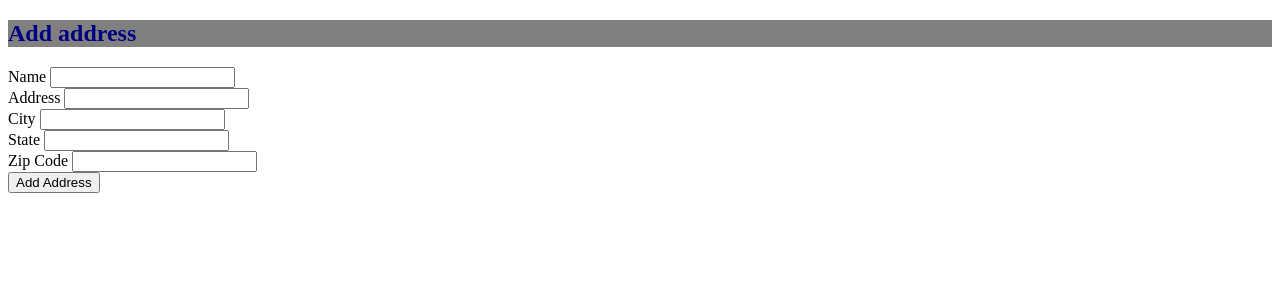
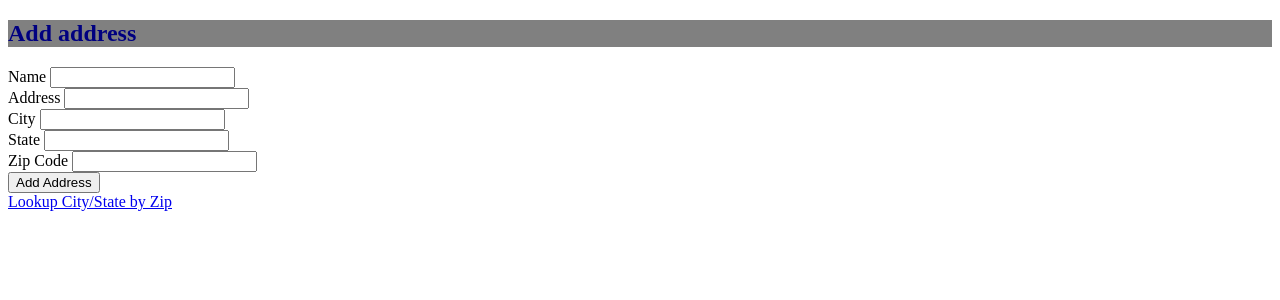
Before and after one commit to lfinney/address-book, a Flask app: page /new-address in a window 1280 px wide. Shown: the part 70-370 px from the top of the page. Run offline with Flask 2, Linux system fonts and the light colour scheme; parts of the project's set-up code (start-up, migrations or seed data) failed here and were passed over; some libraries are stand-ins or nearby versions.

Commit message:
Implement user prompt for zip code lookup; mvp achieved

```diff
--- a/main.py
+++ b/main.py
@@ -53,10 +53,6 @@ def build_url_usps_zip_lookup(user, zip_code):
     print 'call ', call
     return call
 
-test_response = build_url_usps_zip_lookup(API_USERNAME, '80110')
-
-print 'test_response ', urllib.urlopen(test_response).read()
-
 @app.route('/')
 def index():
     print 'test_response: ' + str(test_response)
@@ -94,6 +90,28 @@ def new_address():
         return redirect(url_for('addresses'))
     return render_template('new-address.html', form=form)
 
+class ZipCodeLookup(Form):
+    zip_code  = StringField(u'Zip Code', validators=[validators.Length(min=5, max=5)])
+
+@app.route('/zip-lookup', methods=['GET', 'POST'])
+def zip_code_lookup():
+    zip_lookup = ZipCodeLookup(request.form)
+    if request.method == 'POST' and zip_lookup.validate():
+        zip_code = zip_lookup.zip_code.data
+        zip_code = build_url_usps_zip_lookup(API_USERNAME, zip_code)
+        zip_code = urllib.urlopen(zip_code).read()
+
+        zip_text = xml.fromstring(zip_code).find('ZipCode').find('Zip5').text
+        city_text = xml.fromstring(zip_code).find('ZipCode').find('City').text
+        state_text = xml.fromstring(zip_code).find('ZipCode').find('State').text
+
+
+        flash('The city is %s and the state is %s for zip code %s' % (city_text, state_text, zip_text), 'success')
+
+        print zip_code
+        return redirect(url_for('new_address'))
+    return render_template('ziplookup.html', zip_lookup=zip_lookup)
+
 @app.route('/delete_address/<string:name>', methods=['POST'])
 def delete_address(name):
     if request.method == 'POST':
--- a/templates/addresses.html
+++ b/templates/addresses.html
@@ -20,6 +20,6 @@
         </li>
       {% endfor %}
     </ul>
-    <a href="new-address" class="address-link">Add new address</a>
+    <a href="new-address" class="link">Add new address</a>
   </div>
 {% endblock %}
--- a/templates/new-address.html
+++ b/templates/new-address.html
@@ -22,5 +22,6 @@
       </div>
       <button class="submit">Add Address</button>
     </form>
+    <a href="zip-lookup" class="link">Lookup City/State by Zip</a>
   </div>
 {% endblock %}
```
Also changed, not shown: templates/ziplookup.html (added, +13 -0 lines).
